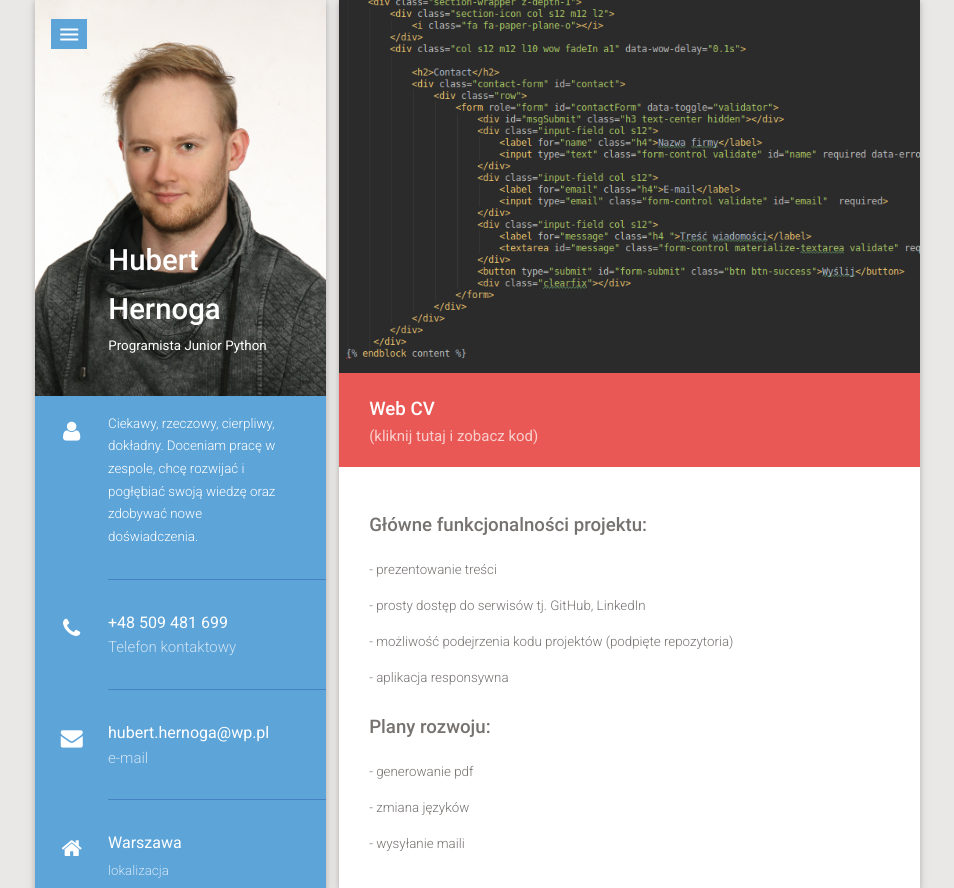
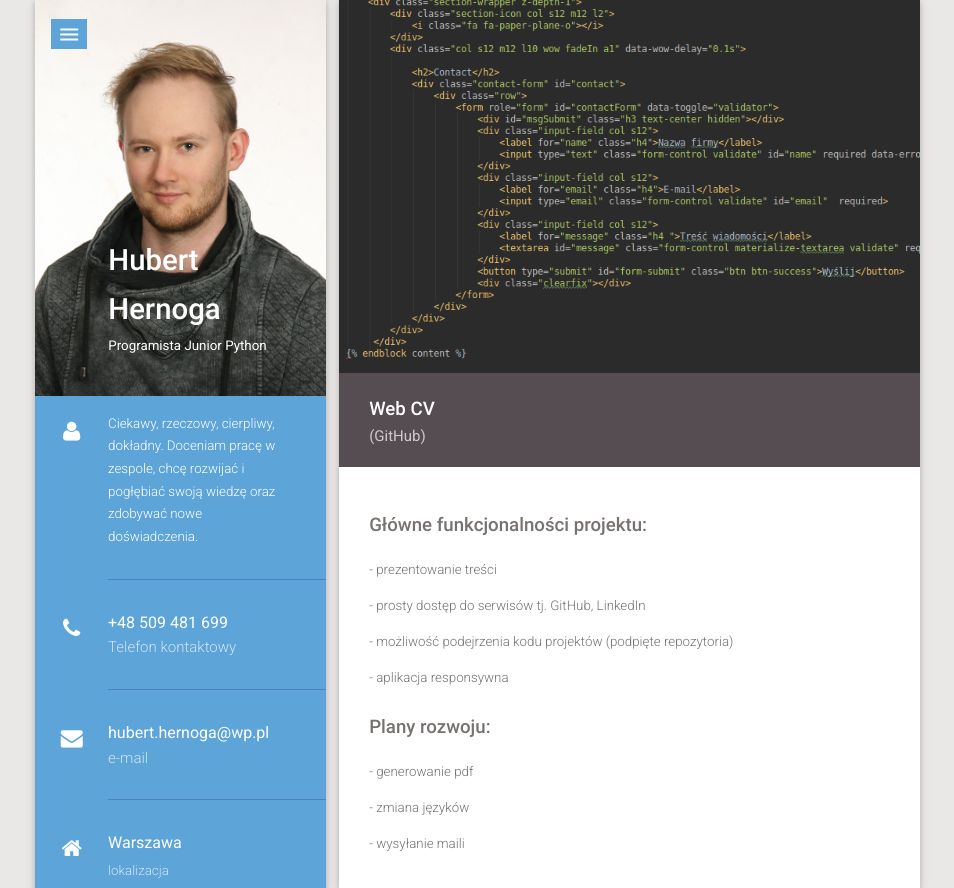
Before and after one commit to hubert-hernoga/my_web_cv, a Django app: page /project_cv/ in a window 1280 px wide. Shown: the part 25-913 px from the top of the page, without its empty margins (168-1122 px from the left). Run offline with Django 3.2, Linux system fonts and the light colour scheme.

Commit message:
Opening links in a new browser window and removing unnecessary text

```diff
--- a/cv_maker/templates/multipage/project-cv.html
+++ b/cv_maker/templates/multipage/project-cv.html
@@ -12,10 +12,10 @@
                         <div class="thumbnail z-depth-1 animated">
                             <img src="{% static 'multipa/images/my_web_cv.png' %}" alt="" class="responsive-img">
                             <div class="blog-details">
-                                <div class="post-title" id="blog-post-1">
-                                    <a href="https://github.com/hubert-hernoga/my_web_cv.git">
+                                <div class="post-title" id="blog-post-3">
+                                    <a href="https://github.com/hubert-hernoga/my_web_cv.git" target="_blank">
                                         <h2>Web CV</h2>
-                                        <span>(kliknij tutaj i zobacz kod)</span>
+                                        <span>(GitHub)</span>
                                     </a>
                                 </div>
                                 <div class="post-details">
--- a/cv_maker/templates/multipage/project-shop.html
+++ b/cv_maker/templates/multipage/project-shop.html
@@ -13,9 +13,9 @@
                             <img src="{% static 'multipa/images/online_shop_js.png' %}" alt="" class="responsive-img">
                             <div class="blog-details">
                                 <div class="post-title" id="blog-post-1">
-                                    <a href="https://github.com/PolishProjects/OnlineShop">
+                                   <a href="https://github.com/PolishProjects/OnlineShop" target="_blank">
                                         <h2>Online shop</h2>
-                                        <span>(kliknij tutaj i zobacz kod)</span>
+                                        <span>(GitHub)</span>
                                     </a>
                                 </div>
                                 <div class="post-details">
```
